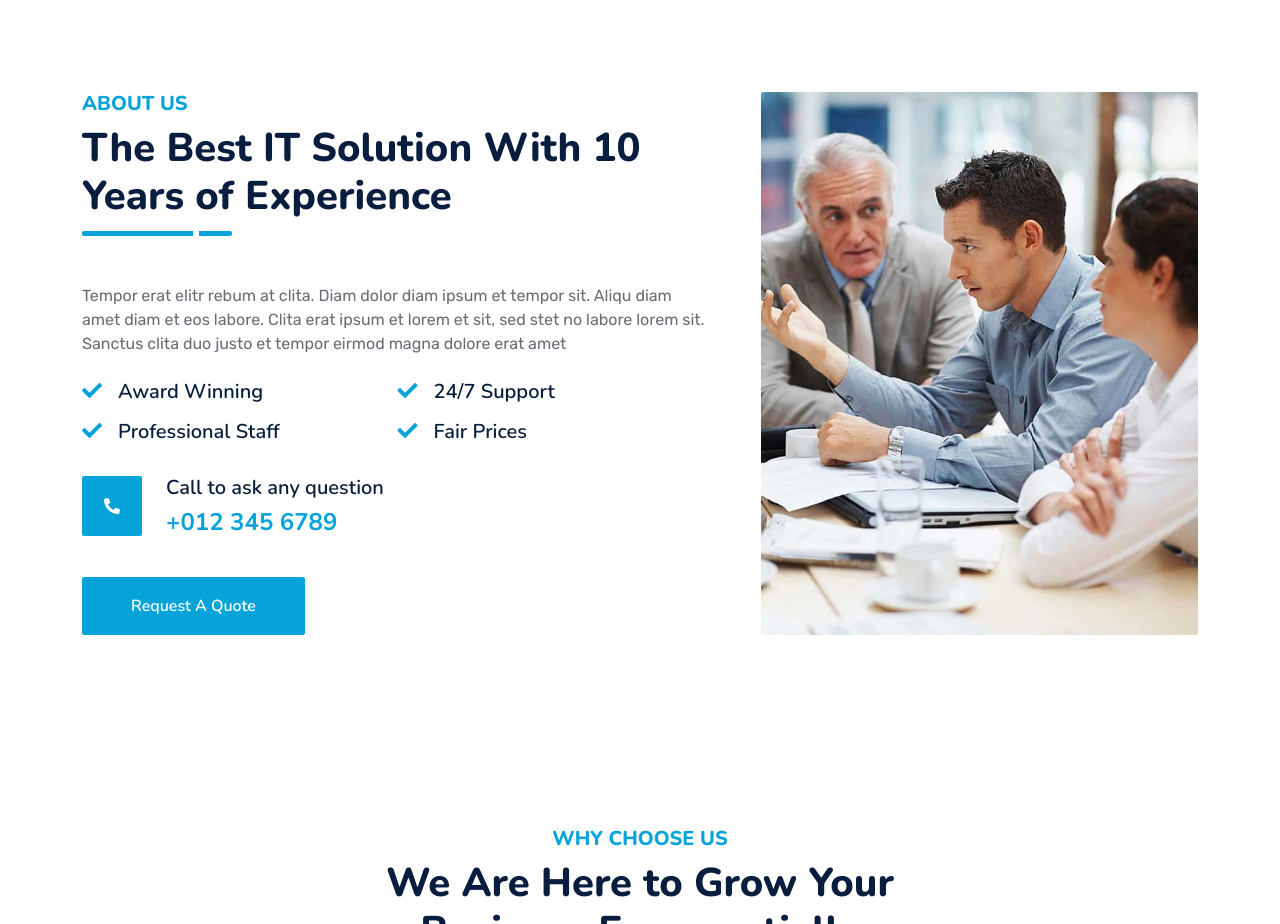
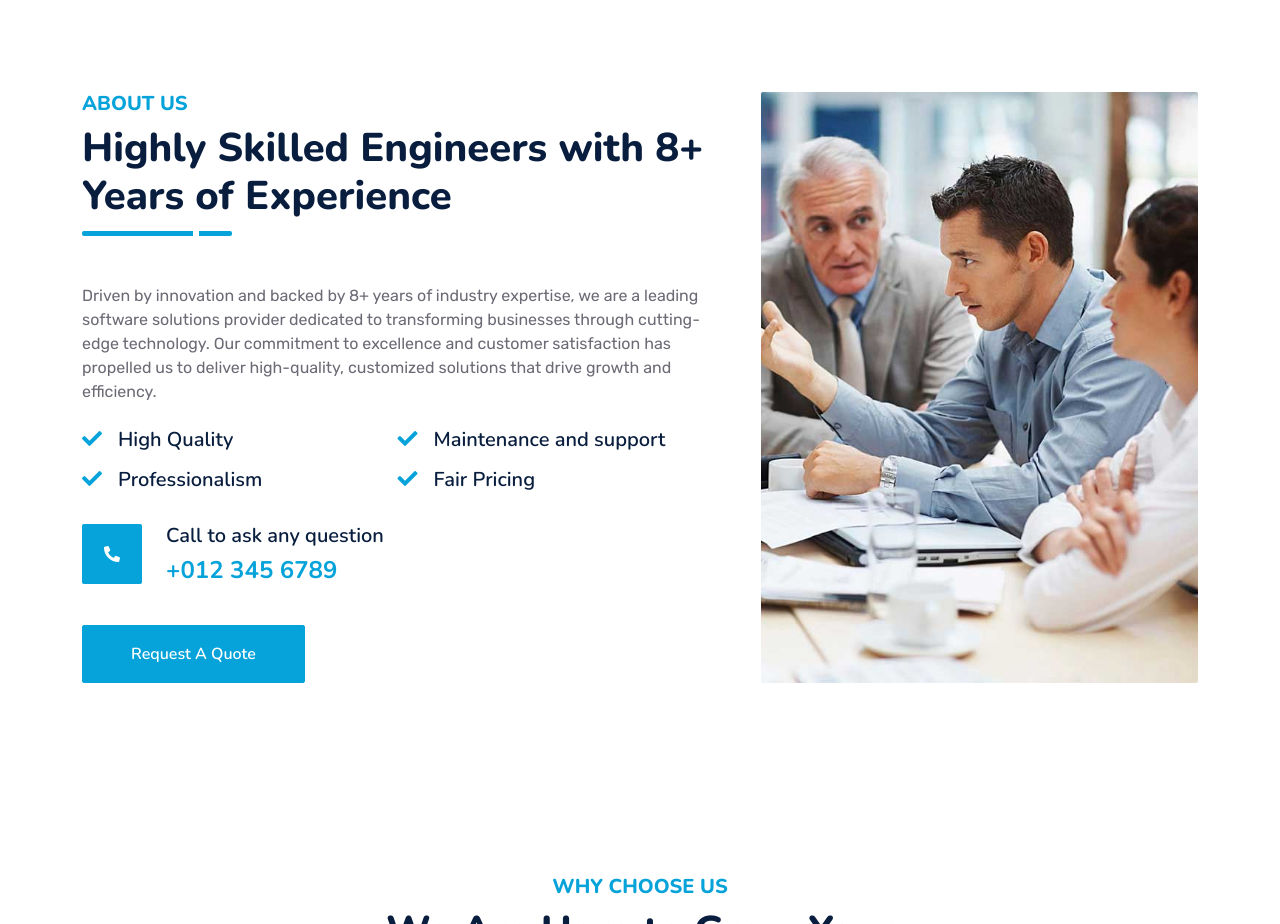
Before and after one commit to kumar111222rohit/codekarmalabs, a plain HTML site: page index.html in a window 1280 px wide. Shown: the part 1180-2104 px from the top of the page. Drawn offline with nearby package versions, Linux system fonts and the light colour scheme.

Commit message:
Update about.html and index.html

```diff
--- a/index.html
+++ b/index.html
@@ -210,17 +210,17 @@
                 <div class="col-lg-7">
                     <div class="section-title position-relative pb-3 mb-5">
                         <h5 class="fw-bold text-primary text-uppercase">About Us</h5>
-                        <h1 class="mb-0">The Best IT Solution With 10 Years of Experience</h1>
+                        <h1 class="mb-0">Highly Skilled Engineers with 8+ Years of Experience</h1>
                     </div>
-                    <p class="mb-4">Tempor erat elitr rebum at clita. Diam dolor diam ipsum et tempor sit. Aliqu diam amet diam et eos labore. Clita erat ipsum et lorem et sit, sed stet no labore lorem sit. Sanctus clita duo justo et tempor eirmod magna dolore erat amet</p>
+                    <p class="mb-4">Driven by innovation and backed by 8+ years of industry expertise, we are a leading software solutions provider dedicated to transforming businesses through cutting-edge technology. Our commitment to excellence and customer satisfaction has propelled us to deliver high-quality, customized solutions that drive growth and efficiency.</p>
                     <div class="row g-0 mb-3">
                         <div class="col-sm-6 wow zoomIn" data-wow-delay="0.2s">
-                            <h5 class="mb-3"><i class="fa fa-check text-primary me-3"></i>Award Winning</h5>
-                            <h5 class="mb-3"><i class="fa fa-check text-primary me-3"></i>Professional Staff</h5>
+                            <h5 class="mb-3"><i class="fa fa-check text-primary me-3"></i>High Quality</h5>
+                            <h5 class="mb-3"><i class="fa fa-check text-primary me-3"></i>Professionalism</h5>
                         </div>
                         <div class="col-sm-6 wow zoomIn" data-wow-delay="0.4s">
-                            <h5 class="mb-3"><i class="fa fa-check text-primary me-3"></i>24/7 Support</h5>
-                            <h5 class="mb-3"><i class="fa fa-check text-primary me-3"></i>Fair Prices</h5>
+                            <h5 class="mb-3"><i class="fa fa-check text-primary me-3"></i>Maintenance and support</h5>
+                            <h5 class="mb-3"><i class="fa fa-check text-primary me-3"></i>Fair Pricing</h5>
                         </div>
                     </div>
                     <div class="d-flex align-items-center mb-4 wow fadeIn" data-wow-delay="0.6s">
```
Also changed, not shown: about.html (+6 -6 lines).
